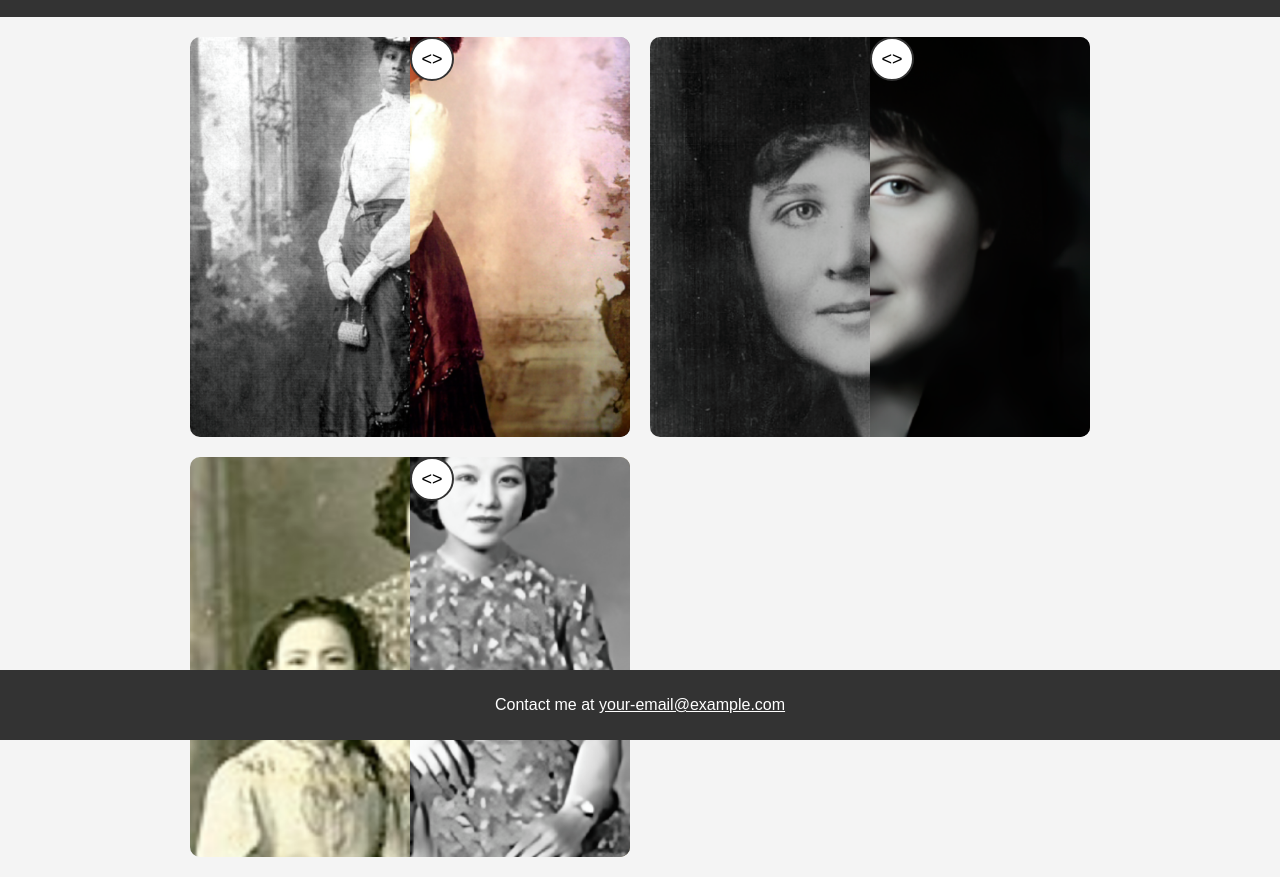
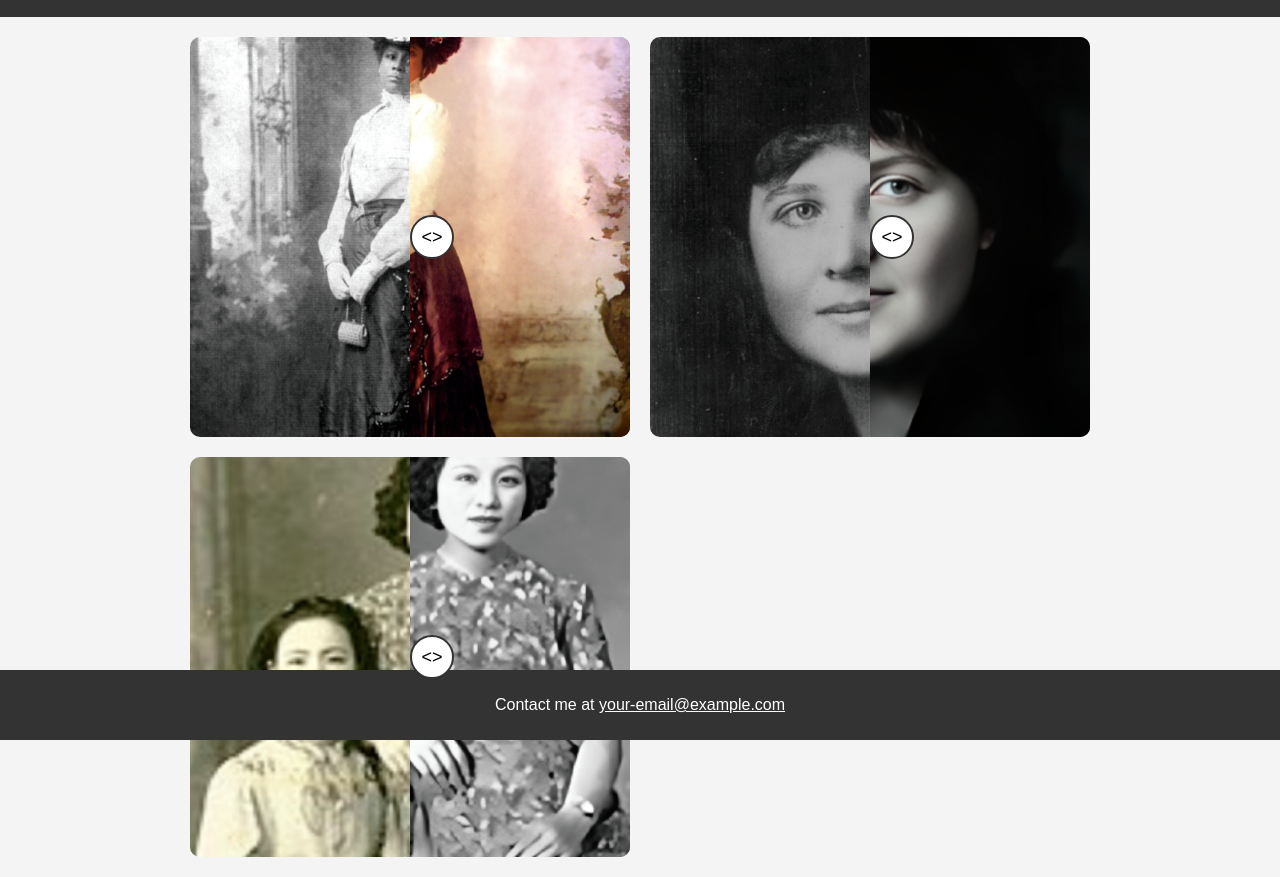
Before and after one commit to EpicOne-Digital/my-portfolio, a plain HTML site: page index.html in a window 1280 px wide. Shown: the part 60-937 px from the top of the page. Drawn offline with Linux system fonts and the light colour scheme.

Commit message:
Update index.html

```diff
--- a/index.html
+++ b/index.html
@@ -60,8 +60,8 @@
         /* The Slider - Circle with arrows */
         .slider {
             position: absolute;
-            top: 0;
-            left: 50%; /* Initially position the slider at the center */
+            top: 50%; /* Vertically center the slider */
+            left: 50%; /* Initially position the slider at the center horizontally */
             z-index: 10;
             width: 40px; /* Circle width */
             height: 40px; /* Circle height */
@@ -72,6 +72,7 @@
             display: flex;
             justify-content: center;
             align-items: center;
+            transform: translateY(-50%); /* Vertically center the circle */
         }
 
         .slider .arrow {
```
